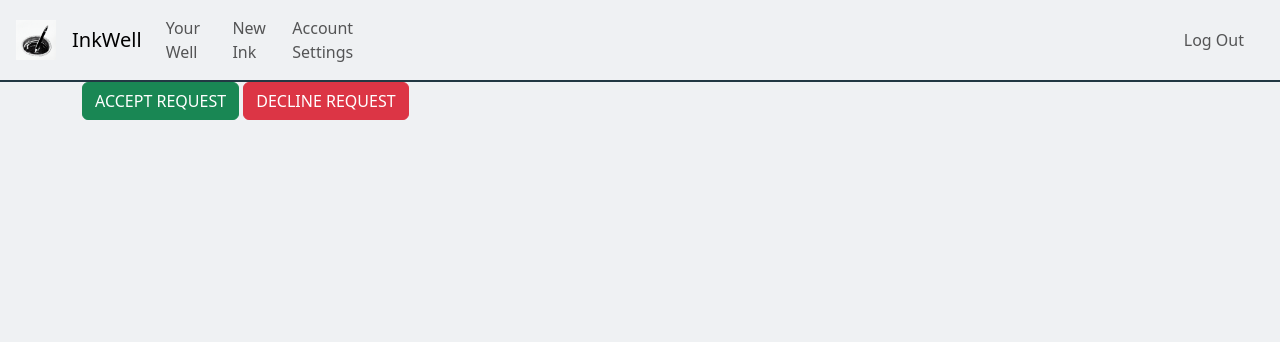
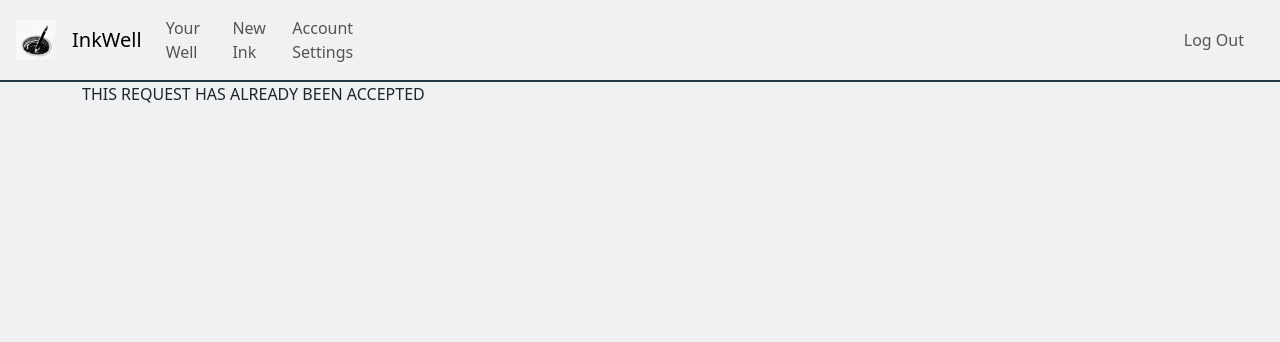
Before and after one commit to martex941/Capstone-InkWell, a Django app: page /coAuthorRequest/1 in a window 1280 px wide. Shown: the top 342 px of the page. Run offline with Django 4.2, Linux system fonts and the light colour scheme; a user stored in the database is signed in; data comes from the database, SQL or seed files in the repository; both versions use the stored data as it was after the commit.

Commit message:
co author request review works

```diff
--- a/capstone/inkwell/templates/inkwell/coAuthorRequest.html
+++ b/capstone/inkwell/templates/inkwell/coAuthorRequest.html
@@ -31,6 +31,9 @@
         {{originalChapter.chapterContents.html|safe}}
     </div>
 
+    {% if newChapterContent.acceptedStatus %}
+        THIS REQUEST HAS ALREADY BEEN ACCEPTED
+    {% else %}
         <form class="form" action="" method="post">
             {% csrf_token %}
             <button class="btn btn-success" type="submit" name="requestAccepted">ACCEPT REQUEST</button>
@@ -39,6 +42,6 @@
             <button class="btn btn-danger" id="confirmDeclineBtn" style="display: none;" type="submit" name="requestDeclined">CONFIRM DECLINE</button>
             <textarea style="display: none;" id="declineMessageTextArea" placeholder="Provide a reason for declining the request..." rows="4" cols="50"></textarea>
         </form>
-
+    {% endif %}
 </div>
 {% endblock %}
```
Also changed, not shown: README.md, capstone/db.sqlite3. Lines whose indentation alone changed are shown as unchanged.
